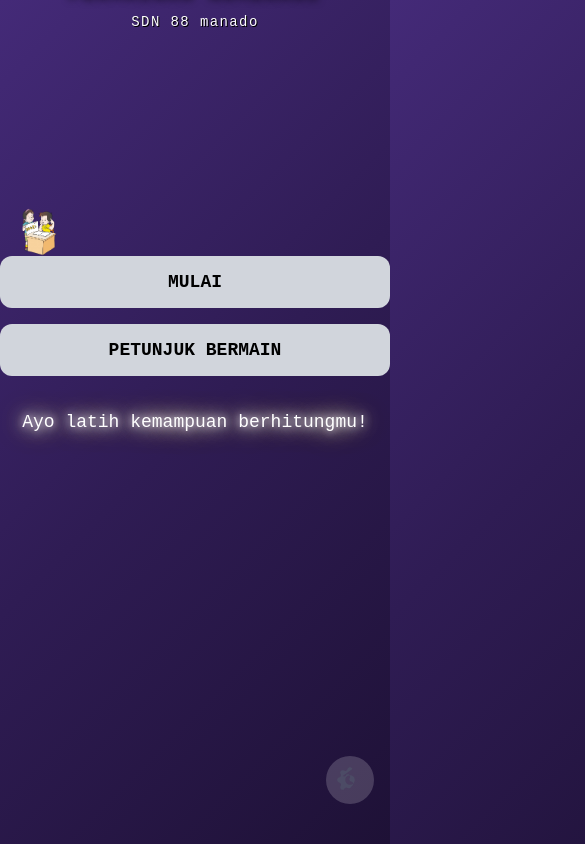
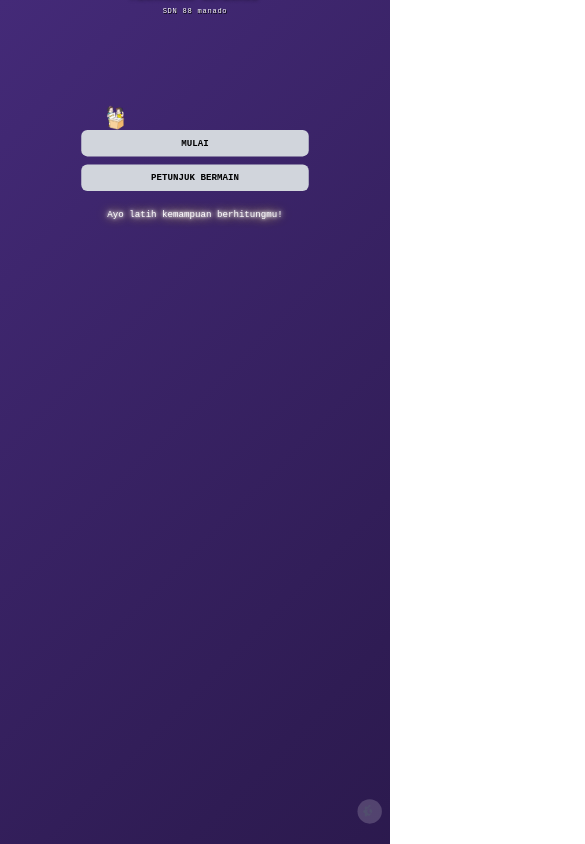
Before and after one commit to Fireknight2907/Game-Numerasi, a React (Vite) app: page / in a window 390 px wide. Shown: the top 844 px of the page, 585 px wide, since content can reach past the window. Built offline with nearby package versions, Linux system fonts and the light colour scheme; a web font is replaced by a local one.

Commit message:
percobaan3

```diff
--- a/src/App.jsx
+++ b/src/App.jsx
@@ -3,6 +3,47 @@ import MainMenu from './pages/MainMenu';
 import GameScreen from './pages/GameScreen';
 import ResultScreen from './pages/ResultScreen';
 import bgMusic from './assets/acb.mp3';
+
+const MobileScaler = ({ children }) => {
+  const [scaleInfo, setScaleInfo] = useState({ isMobile: false, scale: 1, vHeight: 1000 });
+
+  useEffect(() => {
+    const handleResize = () => {
+      const width = window.innerWidth;
+      const height = window.innerHeight;
+      if (width < 768) {
+        const calculateScale = width / 768;
+        setScaleInfo({
+          isMobile: true,
+          scale: calculateScale,
+          vHeight: height / calculateScale
+        });
+      } else {
+        setScaleInfo({ isMobile: false, scale: 1, vHeight: height });
+      }
+    };
+    handleResize();
+    window.addEventListener('resize', handleResize);
+    return () => window.removeEventListener('resize', handleResize);
+  }, []);
+
+  if (!scaleInfo.isMobile) return <>{children}</>;
+
+  return (
+    <div style={{ width: '100vw', minHeight: '100vh', overflow: 'hidden' }}>
+      <div style={{
+        width: '768px',
+        minHeight: `${scaleInfo.vHeight}px`,
+        transform: `scale(${scaleInfo.scale})`,
+        transformOrigin: 'top left',
+        display: 'flex',
+        flexDirection: 'column'
+      }}>
+        {children}
+      </div>
+    </div>
+  );
+};
 
 function App() {
   const [currentScreen, setCurrentScreen] = useState('MAIN_MENU'); // MAIN_MENU, GAME, RESULT
@@ -44,12 +85,14 @@ function App() {
   };
 
   return (
-    <div className="w-full max-w-4xl mx-auto">
-      <audio id="bgm" src={bgMusic} autoPlay loop />
-      {currentScreen === 'MAIN_MENU' && <MainMenu onStart={startGame} />}
-      {currentScreen === 'GAME' && <GameScreen config={gameConfig} onEnd={endGame} onCancel={goToMainMenu} />}
-      {currentScreen === 'RESULT' && <ResultScreen result={gameResult} onPlayAgain={replayGame} />}
-    </div>
+    <MobileScaler>
+      <div className="w-full max-w-4xl mx-auto h-full min-h-screen">
+        <audio id="bgm" src={bgMusic} autoPlay loop />
+        {currentScreen === 'MAIN_MENU' && <MainMenu onStart={startGame} />}
+        {currentScreen === 'GAME' && <GameScreen config={gameConfig} onEnd={endGame} onCancel={goToMainMenu} />}
+        {currentScreen === 'RESULT' && <ResultScreen result={gameResult} onPlayAgain={replayGame} />}
+      </div>
+    </MobileScaler>
   );
 }
 
```
